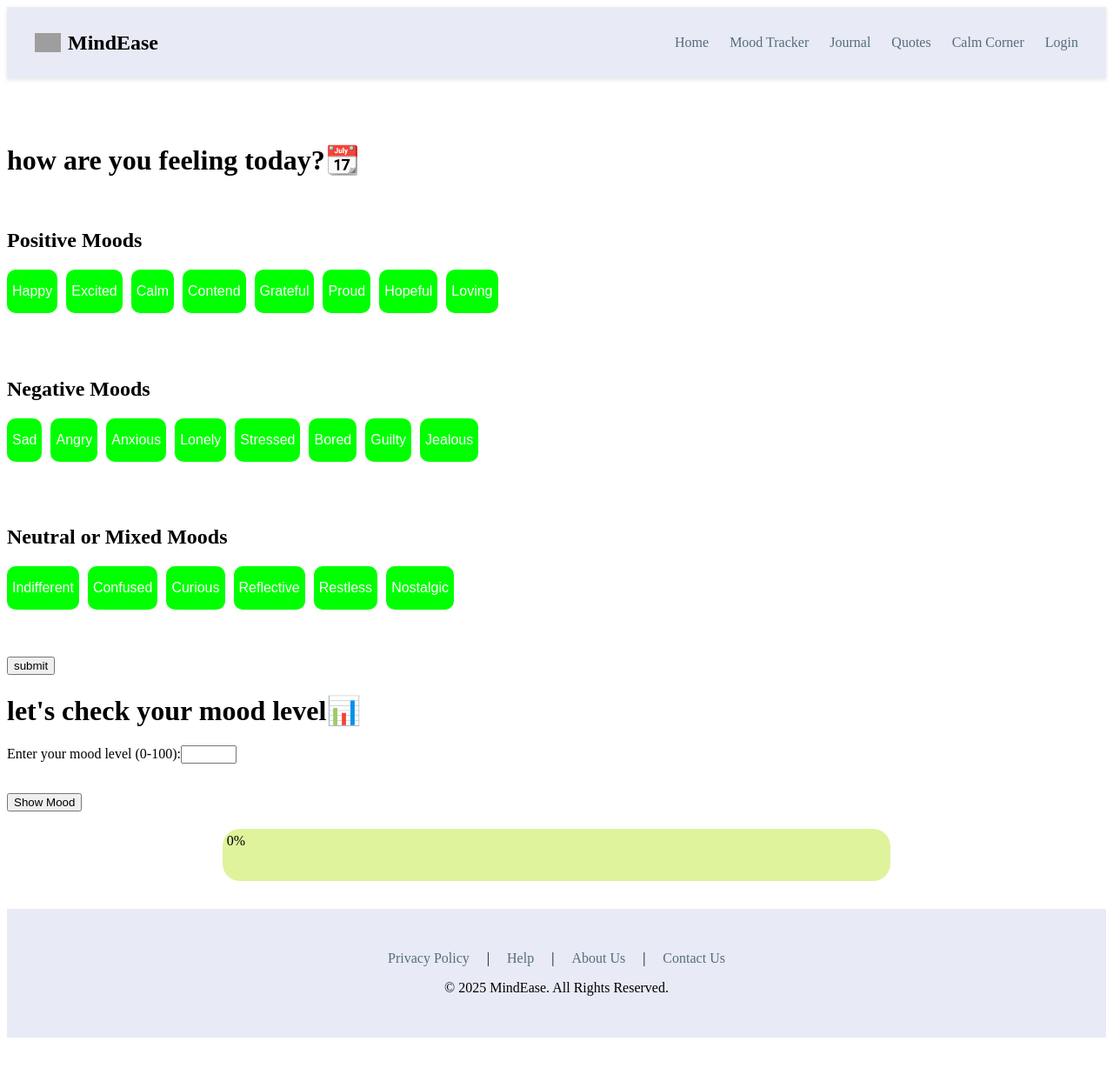
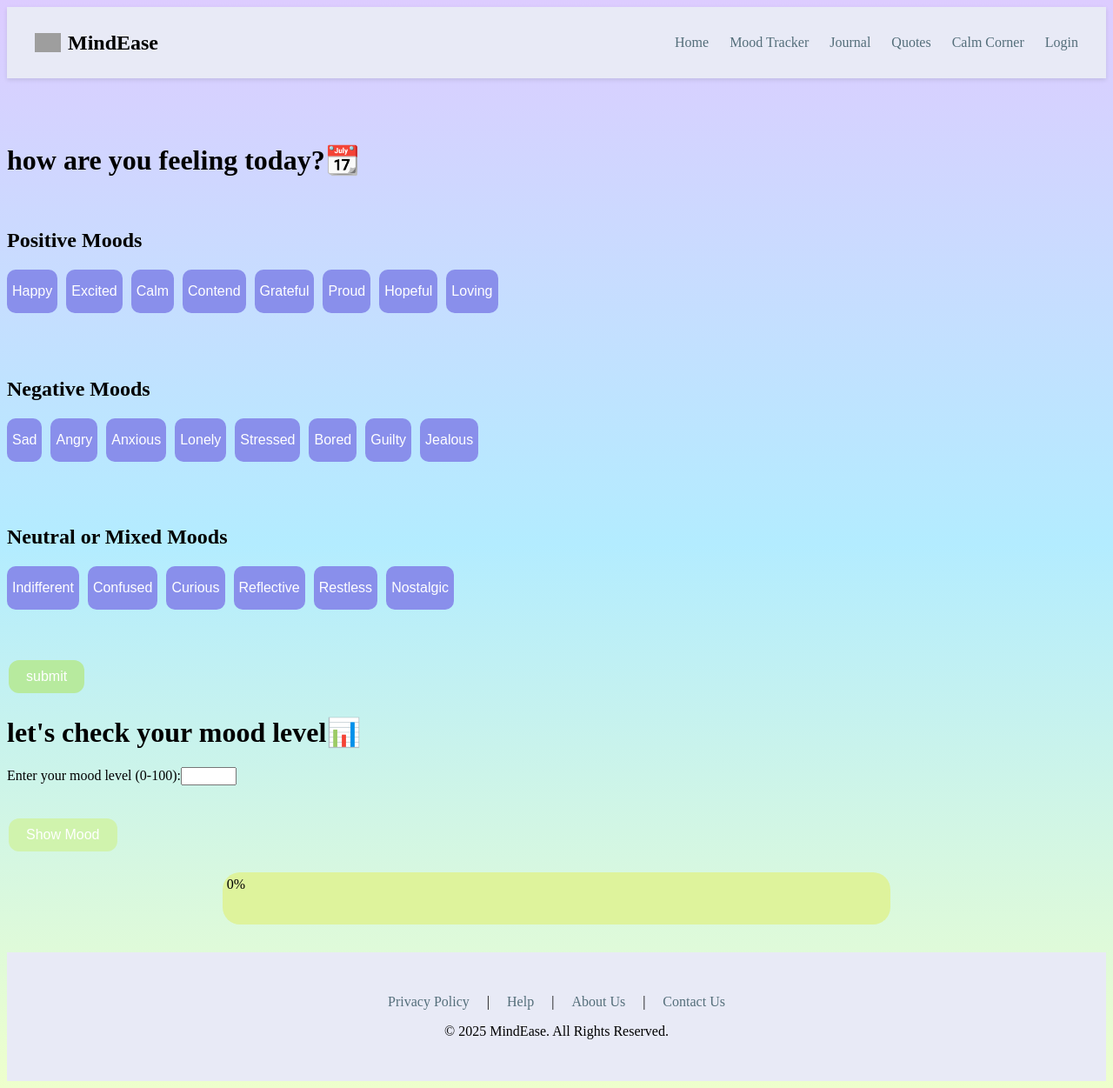
Before and after one commit to Pathum-Piyumal/MindEase, a PHP site: page /pages/mood.html in a window 1280 px wide. Shown: the whole page at 87% size. Before the commit the page ends 1193 px from the top, so only its background shows below. Run offline with PHP 8.4, Linux system fonts and the light colour scheme; grey boxes are pictures that could not be loaded.

Commit message:
Update submit and showmood buttons

```diff
--- a/public/css/mood.css
+++ b/public/css/mood.css
@@ -10,6 +10,9 @@ header {
   display: flex;
   justify-content: space-between;
   align-items: center;
+}
+body{
+  background: linear-gradient(#ddccff,#b3ecff,#eeffcc);
 }
 
 .logo {
@@ -55,12 +58,27 @@ nav a:hover {
             flex: 1;
             border: none;
             border-radius: 10px;
-            background-color: #00ff00;
+            background-color: #898feb;
             /* Light Blue */
             color: white;
             font-size: 16px;
             cursor: pointer;
 }
+
+.submit {
+            background-color: #b7ea9e;
+            /* Green */
+            border: none;
+            color: white;
+            padding: 10px 20px;
+            text-align: center;
+            text-decoration: none;
+            display: inline-block;
+            font-size: 16px;
+            margin: 4px 2px;
+            cursor: pointer;
+            border-radius: 12px;
+        }
 
 .mood-container {
             width: 60%;
@@ -70,6 +88,20 @@ nav a:hover {
             padding: 5px;
                 }
 
+.showmood {
+            background-color: #d0f3ad;
+            /* Orange */
+            border: none;
+            color: white;
+            padding: 10px 20px;
+            text-align: center;
+            text-decoration: none;
+            display: inline-block;
+            font-size: 16px;
+            margin: 4px 2px;
+            cursor: pointer;
+            border-radius: 12px;
+        }
 
         /* Footer */
 footer {
```
